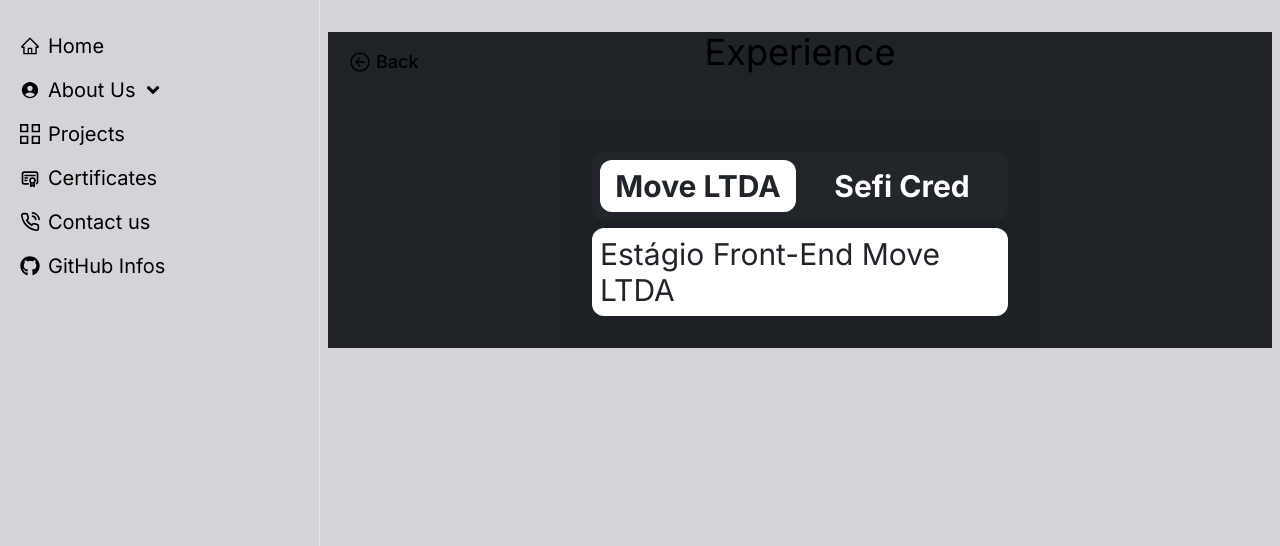
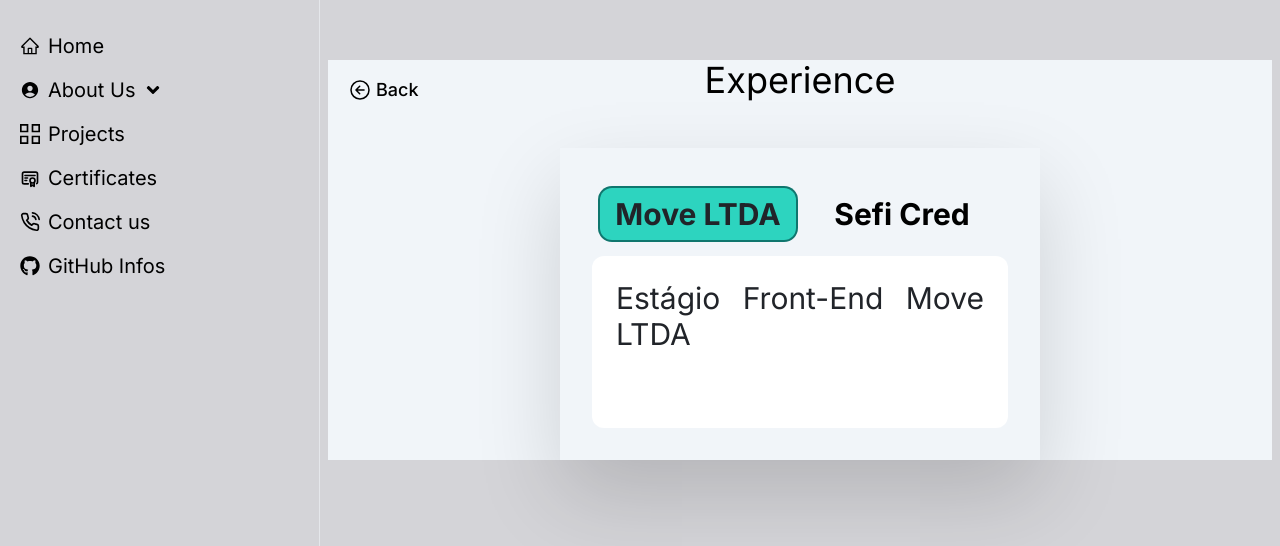
Before and after one commit to Hzimr/Hzimr.github.io, a Next.js app: page /aboutus/experience in a window 1280 px wide. Shown: the top 546 px of the page. Built offline with nearby package versions, Linux system fonts and the light colour scheme.

Commit message:
feat: created darkmode experience page

```diff
--- a/src/app/aboutus/experience/page.tsx
+++ b/src/app/aboutus/experience/page.tsx
@@ -26,21 +26,21 @@ export default function Experience() {
     }
   }, [])
   return (
-    <div className="relative flex flex-col items-center bg-primary-dark2">
+    <div className="relative mt-7 flex min-h-[50vh] flex-col items-center bg-slate-100 dark:bg-primary-dark2">
       <BackButton navigate="/aboutus" />
 
       <h1 className="text-lg md:text-4xl">Experience</h1>
-      <div className="mt-12 flex w-[20rem] flex-1 flex-col gap-2 bg-primary-darkLine p-2 text-xl md:w-[30rem] md:p-8 md:text-3xl">
+      <div className="mt-12 flex w-[20rem] flex-1 flex-col gap-2 p-2 text-xl shadow-foto dark:bg-primary-darkLine md:w-[30rem] md:p-8 md:text-3xl">
         {' '}
-        <div className="flex items-center justify-between gap-x-2 rounded-xl bg-primary-darkContent p-2 font-bold text-white">
+        <div className="flex items-center justify-between gap-x-2 rounded-xl p-2 font-bold dark:bg-primary-darkContent dark:text-white">
           {itemsTabExperience.map((item, index) => (
             <button
               ref={index === 0 ? firstBtnRef : null}
               className={twMerge(
                 'w-full rounded-xl border-none p-2 text-center outline-none',
-                'ring-prim focring-primary-darkLine focus:bg-white focus:text-primary-dark',
+                'focus:bg-teal-400 focus:text-primary-dark  focus:ring-2 focus:ring-teal-700',
                 'hover:opacity-70 ',
-                `${selectedTab === index ? 'bg-slate-200 text-primary-dark' : ''}`,
+                `${selectedTab === index ? 'bg-teal-400 text-primary-dark' : ''}`,
               )}
               key={index}
               onClick={() => setSelectedTab(index)}
@@ -55,7 +55,7 @@ export default function Experience() {
               key={index}
               className={`${selectedTab === index ? '' : 'hidden'}`}
             >
-              <p>{item.description}</p>
+              <p className="p-4 text-justify">{item.description}</p>
             </div>
           ))}
         </div>
```
